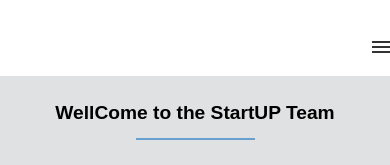
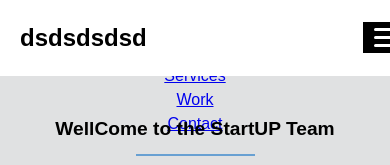
Before and after one commit to yuskara/Website, a React (Create React App) app: page / in a window 390 px wide. Shown: the top 165 px of the page. Built offline with nearby package versions, Linux system fonts and the light colour scheme.

Commit message:
some problems

```diff
--- a/src/App.css
+++ b/src/App.css
@@ -55,26 +55,21 @@ ul {
 /*Menu*/
 .nav-gen-menu {
   display: flex;
-  justify-content: space-between;
+  justify-content: center;
   align-items: center;
-  background-color: white;
+  background: white;
   min-height: 9vh;
   top: 0%;
   padding: 0 20px;
   width: 100%;
-}
-
-.menu-btn {
-  display: none;
+  position: fixed;
 }
 
 .nav-links {
-  width: 60%;
   display: flex;
-  flex-wrap: wrap;
   justify-content: center;
   list-style: none;
-  overflow: hidden;
+  width: 60%;
 }
 .nav-links li {
   padding: 0 3% 0 3%;
@@ -99,77 +94,83 @@ ul {
   color: rgb(60, 48, 88);
 }
 
-@media (max-width: 700px) {
-  .nav-gen-menu {
-    display: flex;
-    flex-direction: row;
-    justify-content: flex-end;
-    align-items: center;
-    background-color: white;
-    position: fixed;
-    top: 0%;
-  }
-  .nav-links {
+.nav-button {
+  background: black;
+  cursor: pointer;
+  border: none;
+  outline: none;
+  z-index: 1000;
+}
+
+span {
+  display: block;
+  border-radius: 50px;
+  width: 25px;
+  height: 3px;
+  margin: 5px;
+  background-color: #fff;
+  transition: width 0.4s ease-in-out;
+}
+
+.nav-button-span {
+  width: 40%;
+}
+
+.nav-sidebar {
+  height: 0;
+}
+
+.nav-sidebar-active {
+  position: absolute;
+  height: 91vh;
+  width: 100vw;
+  background: #1c2022;
+  transition: height 0.4s ease-in-out;
+}
+
+.nav-sidebar-links {
+  list-style: none;
+  position: absolute;
+  left: 50%;
+  top: 45%;
+  transform: translate(-50%, -50%);
+}
+.nav-sidebar-links li {
+  opacity: 1;
+  font-size: 25px;
+  margin: 50px 0px;
+  transition: opacity 0.4s ease-in-out;
+}
+
+.nav-sidebar-links-active li {
+  opacity: 0;
+  font-size: 25px;
+  margin: 50px 0px;
+  transition: opacity 0.4s ease-in-out;
+}
+
+.nav-sidebar-links li:nth-child(2) {
+  margin: 50px 0px;
+}
+
+@media (min-width: 769px) {
+  .nav-button {
     display: none;
   }
 
-  .nav-gen-menu .menu-icon {
-    cursor: pointer;
-    display: inline-block;
-    align-self: flex-end;
-    padding: 28px 20px;
-    position: relative;
-    user-select: none;
+  .nav-sidebar {
+    display: none;
+  }
+}
+
+@media (max-width: 768px) {
+  .nav-gen-menu {
+    justify-content: space-between;
+    margin-right: 10vw;
   }
 
-  .nav-gen-menu .menu-icon .navicon {
-    background: #333;
-    display: block;
-    height: 2px;
-    position: relative;
-    transition: background 0.2s ease-out;
-    width: 18px;
-  }
-
-  .nav-gen-menu .menu-icon .navicon:before,
-  .nav-gen-menu .menu-icon .navicon:after {
-    background: #333;
-    content: "";
-    display: block;
-    height: 100%;
-    position: absolute;
-    transition: all 0.2s ease-out;
-    width: 100%;
-  }
-
-  .nav-gen-menu .menu-icon .navicon:before {
-    top: 5px;
-  }
-
-  .nav-gen-menu .menu-icon .navicon:after {
-    top: -5px;
-  }
-
-  .nav-gen-menu .menu-btn:checked ~ .nav-links {
-    display: block;
-    justify-content: flex-start;
-  }
-
-  .nav-gen-menu .menu-btn:checked ~ .menu-icon .navicon {
-    background: transparent;
-  }
-
-  .nav-gen-menu .menu-btn:checked ~ .menu-icon .navicon:before {
-    transform: rotate(-45deg);
-  }
-
-  .nav-gen-menu .menu-btn:checked ~ .menu-icon .navicon:after {
-    transform: rotate(45deg);
-  }
-
-  .nav-gen-menu .menu-btn:checked ~ .menu-icon:not(.steps) .navicon:before,
-  .nav-gen-menu .menu-btn:checked ~ .menu-icon:not(.steps) .navicon:after {
-    top: 0;
+  .nav-links {
+    display: none;
   }
 }
 
--- a/src/Routes/Components/Menu.js
+++ b/src/Routes/Components/Menu.js
@@ -3,11 +3,16 @@ import React,{ useState } from 'react';
 import { Link } from 'react-router-dom';
 
 function Menu() {
-  const [isClicked, setisClicked] = useState(false);
+  const [toggle, setToggle] = useState(false);
+  // const onClick = e => {
+  //   e.preventDefault();
+  //   setToggle(!false);
+  // };
+
   return (
+   <>
       <nav className="nav-gen-menu">
-      <input className="menu-btn" type="checkbox" id="menu-btn" />
-      <label className="menu-icon" for="menu-btn"><span className="navicon"></span></label>
+        <h1>dsdsdsdsd</h1>
         <ul className="nav-links">
           <li><Link to='/'>Home<img src="" alt=""/></Link></li>
           <li><Link to='/'>About us<img src="" alt="" /></Link></li>
@@ -15,7 +20,22 @@ function Menu() {
           <li><Link to='/'>Work<img src="" alt="" /></Link></li>
           <li><Link to='/'>Contact<img src="" alt="" /></Link></li>
         </ul>
+        <button className="nav-button" onClick={()=>setToggle(!toggle)}>
+            <span />
+            <span className= {toggle ? "nav-button-span":""}/>
+            <span />
+        </button>
       </nav>
+      <div className={toggle? "nav-sidebar-active":"nav-sidebar"}>
+        <ul className={toggle ? "nav-sidebar-links nav-links":""}>
+          <li><Link to='/'>Home<img src="" alt=""/></Link></li>
+          <li><Link to='/'>About us<img src="" alt="" /></Link></li>
+          <li><Link to='/'>Services<img src="" alt="" /></Link></li>
+          <li><Link to='/'>Work<img src="" alt="" /></Link></li>
+          <li><Link to='/'>Contact<img src="" alt="" /></Link></li>
+        </ul>
+      </div>
+   </>
   );
-}
+};
 export default Menu;
```
Lines whose indentation alone changed are shown as unchanged.
